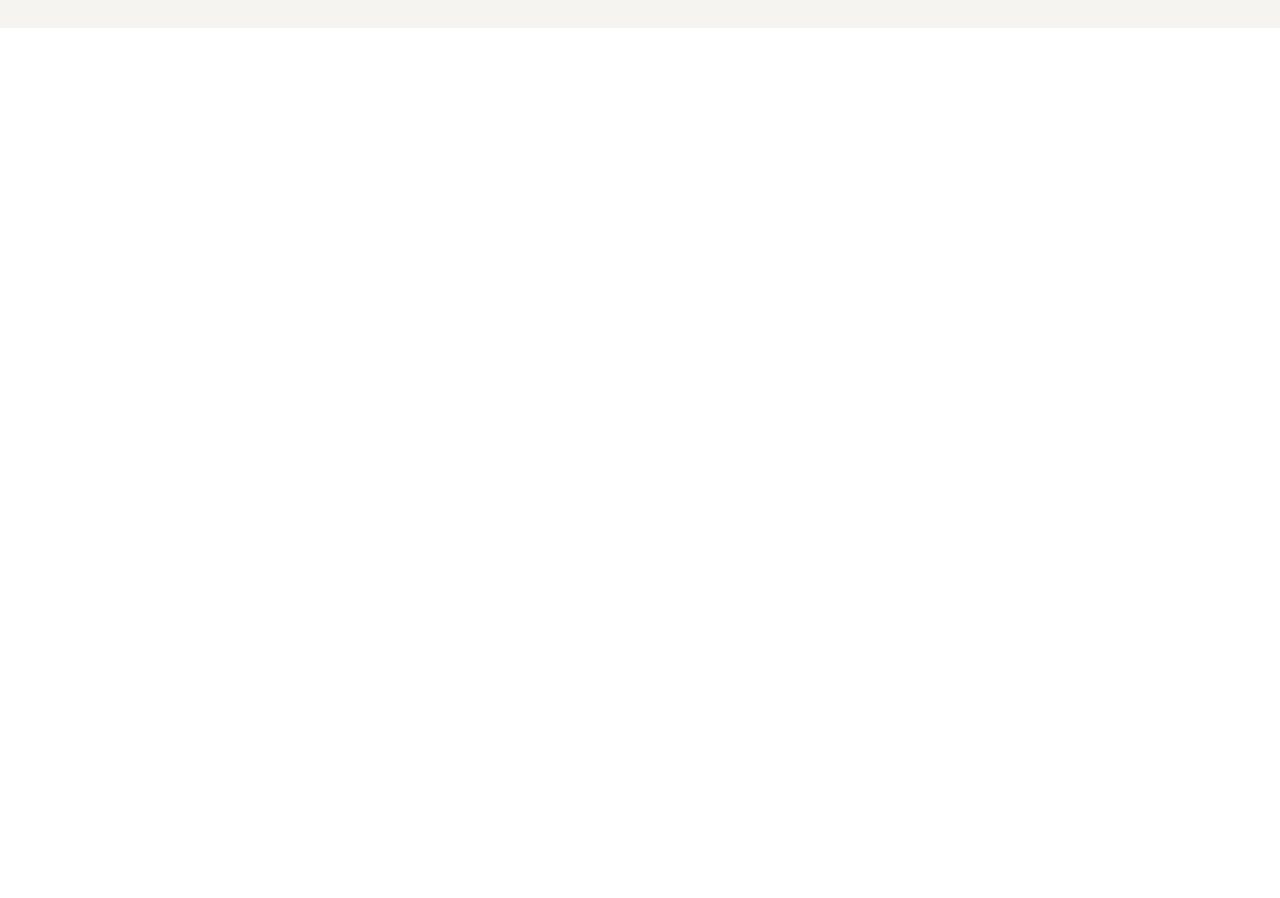
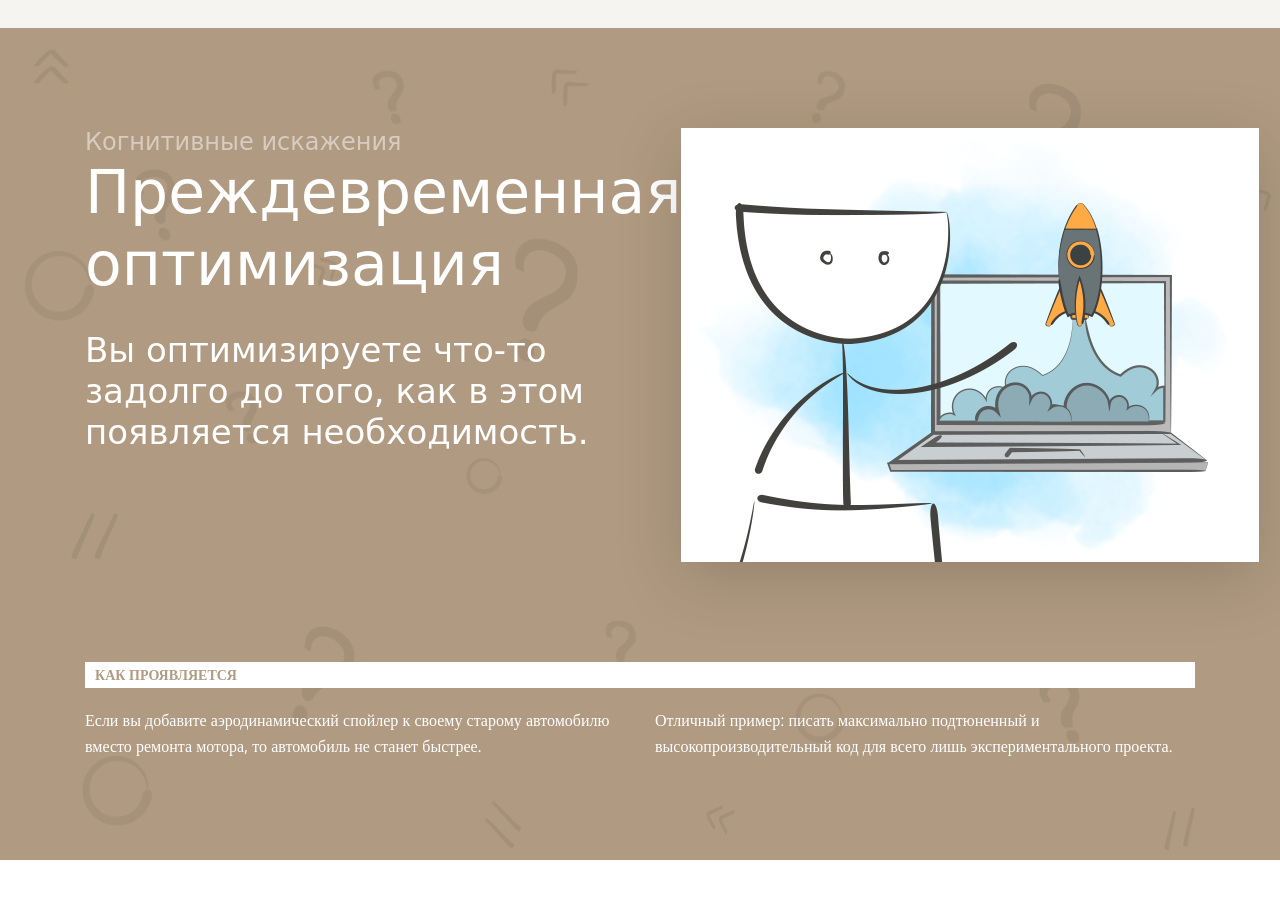
Before and after one commit to Kerish19/layout-designer-project-lvl1, a website: page src/index.html in a window 1280 px wide. Shown: the part 3500-4398 px from the top of the page. Before the commit the page ends 4328 px from the top, so only its background shows below. Drawn offline with nearby package versions, Linux system fonts and the light colour scheme; a web font is replaced by a local one.

Commit message:
lesson7 - 1

```diff
--- a/src/index.html
+++ b/src/index.html
@@ -63,7 +63,7 @@
           </div>
 
           <div class="section-navigation-menu__item">
-            <a href="#prezhdevremennaya-optimizaciya" class="section-navigation-menu-item__link">
+            <a href="#premature-optimization" class="section-navigation-menu-item__link">
               <h3 class="section-navigation-menu-item__h3">2</h3>
               <h4 class="section-navigation-menu-item__h4">Преждевременная оптимизация</h4>
               <p class="section-navigation-menu-item__text">Вы оптимизируете что-то задолго до того, как в этом появляется необходимость.</p>
@@ -100,24 +100,24 @@
 
     <section id="ikea-effect" class="section section-ikea-effect section-bg">
       <div class="container">
-        <div class="section-ikea-effect-inner-text-w-img">
-          <div class="section-ikea-effect-inner-text-w-img__img">
+        <div class="section-inner-text-w-img section-ikea-effect-inner-text-w-img">
+          <div class="section-inner-text-w-img__img section-ikea-effect-inner-text-w-img__img">
             <img src="assets/images/1.png" width="578" alt="Эффект ИКЕА это?">
           </div>
           <div class="section-ikea-effect-inner-text-w-img__text">
-            <p class="section-ikea-effect-inner-text-w-img-text__overhead">Когнитивные искажения</p>
-            <h2 class="section-ikea-effect-inner-text-w-img-text__title">Эффект ИКЕА</h2>
-            <p class="section-ikea-effect-inner-text-w-img-text__text">Вы переоцениваете собственные решения, и, как следствие, недооцениваете решения других.</p>
+            <p class="page-overhead section-ikea-effect-inner-text-w-img-text__overhead">Когнитивные искажения</p>
+            <h2 class="page-title-h2 section-ikea-effect-inner-text-w-img-text__title">Эффект ИКЕА</h2>
+            <p class="page-subtitle-h2 section-ikea-effect-inner-text-w-img-text__subtitle">Вы переоцениваете собственные решения, и, как следствие, недооцениваете решения других.</p>
           </div>
         </div>
 
-        <div class="section-ikea-effect-inner-text">
-          <h5 class="section-ikea-effect-inner-text__title">Как проявляется</h5>
-          <div class="section-ikea-effect-inner-text-flex">
-            <div class="section-ikea-effect-inner-text-flex__col-1">
+        <div class="section-inner-text section-ikea-effect-inner-text">
+          <h5 class="section-inner-text__title section-ikea-effect-inner-text__title">Как проявляется</h5>
+          <div class="section-inner-text-flex section-ikea-effect-inner-text-flex">
+            <div class="section-inner-text-flex__col1 section-ikea-effect-inner-text-flex__col-1">
               <p class="section-ikea-effect-inner-text-flex__text">Когнитивное искажение называется так из-за того, что потребители зачастую предпочитают покупать товары, которые они могут собрать сами, а не уже собранные кем-то.</p>
             </div>
-            <div class="section-ikea-effect-inner-text-flex__col-2">
+            <div class="section-inner-text-flex__col2 section-ikea-effect-inner-text-flex__col-2">
               <p class="section-ikea-effect-inner-text-flex__text">Мы склонны переоцнивать наши собственные решения и недооценивать решения других. Если вы когда-то работали в компании, которая использовала тупой внутренний инструмент вместо более удобного готового решения, вы понимаете, о чём я говорю.</p>
             </div>
           </div>
@@ -125,8 +125,31 @@
       </div>
     </section>
 
-    <section class="section">
+    <section id="premature-optimization" class="section section-bg section-optimization">
+      <div class="container">
+        <div class="section-inner-text-w-img section-optimization-effect-inner-text-w-img">
+          <div class="section-optimization-effect-inner-text-w-img__text">
+            <p class="page-overhead section-optimization-effect-inner-text-w-img-text__overhead">Когнитивные искажения</p>
+            <h2 class="page-title-h2 section-optimization-effect-inner-text-w-img-text__title">Преждевременная оптимизация</h2>
+            <p class="page-subtitle-h2 section-optimization-effect-inner-text-w-img-text__subtitle">Вы оптимизируете что-то задолго до того, как в этом появляется необходимость.</p>
+          </div>
+          <div class="section-optimization-effect-inner-text-w-img__img">
+            <img src="assets/images/2.png" width="578" alt="Преждевременная оптимизация это?">
+          </div>
+        </div>
 
+        <div class="section-inner-text section-optimization-effect-inner-text">
+          <h5 class="section-inner-text__title section-optimization-effect-inner-text__title">Как проявляется</h5>
+          <div class="section-inner-text-flex section-optimization-effect-inner-text-flex">
+            <div class="section-inner-text-flex__col1 section-optimization-effect-inner-text-flex__col-1">
+              <p class="section-optimization-effect-inner-text-flex__text">Если вы добавите аэродинамический спойлер к своему старому автомобилю вместо ремонта мотора, то автомобиль не станет быстрее.</p>
+            </div>
+            <div class="section-inner-text-flex__col2 section-optimization-effect-inner-text-flex__col-2">
+              <p class="section-optimization-effect-inner-text-flex__text">Отличный пример: писать максимально подтюненный и высокопроизводительный код для всего лишь экспериментального проекта.</p>
+            </div>
+          </div>
+        </div>
+      </div>
     </section>
 
     <section class="section">
--- a/src/styles/style.css
+++ b/src/styles/style.css
@@ -52,6 +52,7 @@ h1 {
 }
 
 h2 {
+  color: #fe8a02;
   font-size: 60px;
 }
 
@@ -320,13 +321,12 @@ p {
   background-color: #f5f4f0;
 }
 
-.section-ikea-effect-inner-text-w-img {
+.section-inner-text-w-img {
   display: flex;
   justify-content: space-between;
 }
 
-.section-ikea-effect-inner-text-w-img__img,
-.section-ikea-effect-inner-text-w-img__text {
+.section-inner-text-w-img__img {
   flex-basis: 50%;
 }
 
@@ -340,10 +340,25 @@ p {
   filter: drop-shadow(0 16px 32px rgba(0, 0, 0, 0.15));
 }
 
+.page-overhead {
+  font-size: 24px;
+  font-family: 'Neucha', cursive;
+  line-height: 1.2em;
+}
+
 .section-ikea-effect-inner-text-w-img-text__overhead {
   color: #908d8b;
-  font-size: 24px;
-  font-family: 'Neucha', cursive;
+}
+
+.page-title-h2 {
+  margin: 0;
+  padding: 0;
+
+  color: #2a2626;
+
+  font-weight: 400;
+  font-size: 60px;
+  font-family: "Neucha", cursive;
   line-height: 1.2em;
 }
 
@@ -351,21 +366,22 @@ p {
   margin-bottom: 30px;
 }
 
-.section-ikea-effect-inner-text-w-img-text__text {
-  color: #2a2626;
+.page-subtitle-h2 {
   font-weight: 400;
   font-size: 34px;
   font-family: 'Neucha', cursive;
   line-height: 1.2;
 }
 
-.section-ikea-effect-inner-text__title {
+.section-ikea-effect-inner-text-w-img-text__subtitle {
+  color: #2a2626;
+}
+
+.section-inner-text__title {
   display: flex;
   align-items: center;
   margin: 100px 0 20px 0;
   padding: 5px 10px;
-
-  color: #fff;
 
   font-weight: bold;
   font-size: 14px;
@@ -373,22 +389,67 @@ p {
   font-style: normal;
   line-height: 1.2;
   text-transform: uppercase;
+}
+
+.section-ikea-effect-inner-text__title {
+  color: #fff;
 
   background: #b09a81;
 }
 
-.section-ikea-effect-inner-text-flex {
+.section-inner-text-flex {
   display: flex;
   justify-content: space-between;
 }
 
-.section-ikea-effect-inner-text-flex__col-1,
-.section-ikea-effect-inner-text-flex__col-2 {
+.section-inner-text-flex__col1,
+.section-inner-text-flex__col2 {
   flex-basis: 50%;
 }
 
-.section-ikea-effect-inner-text-flex__col-1 {
+.section-inner-text-flex__col1 {
   margin-right: 30px;
 }
 
 /* section-ikea-effect end */
+
+/* section-optimization start */
+
+.section-optimization {
+  position: relative;
+  z-index: 1;
+
+  background-color: #b09a81;
+}
+
+.section-optimization-effect-inner-text-w-img-text__overhead {
+  color: #d7ccc0;
+}
+
+.section-optimization-effect-inner-text-w-img-text__title {
+  margin-bottom: 30px;
+
+  color: #fff;
+}
+
+.section-optimization-effect-inner-text-w-img-text__subtitle {
+  color: #fff;
+}
+
+.section-optimization-effect-inner-text-w-img__img img {
+  vertical-align: middle;
+
+  filter: drop-shadow(0 16px 32px rgba(0, 0, 0, 0.15));
+}
+
+.section-optimization-effect-inner-text__title {
+  color: #b09a81;
+
+  background-color: #fff;
+}
+
+.section-optimization-effect-inner-text-flex__text {
+  color: #fff;
+}
+
+/* section-optimization end */
```
